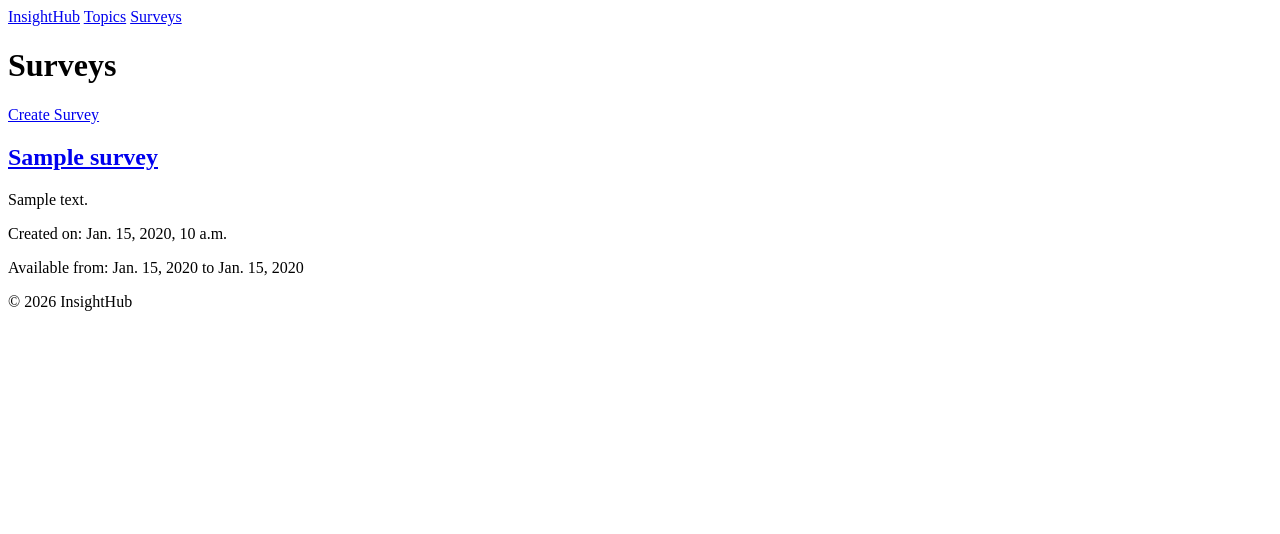
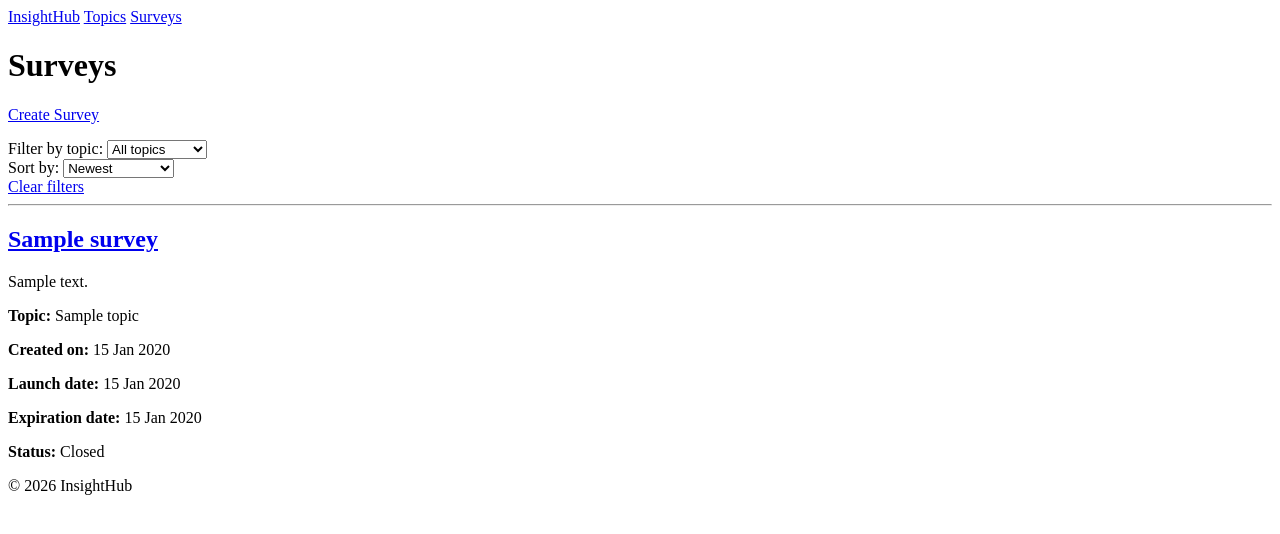
Before and after one commit to Tanvi-Kirkegaard/insighthub, a Django app: page /surveys/ in a window 1280 px wide. Shown: the top 534 px of the page. Run offline with Django 5.2, Linux system fonts and the light colour scheme; tables that the repository leaves empty hold one stand-in row (values such as "Sample post").

Commit message:
Add reusable survey card partial

```diff
--- a/insighthub/insighthub/settings.py
+++ b/insighthub/insighthub/settings.py
@@ -25,7 +25,7 @@ SECRET_KEY = 'django-insecure-^!q^x&-w$jal5&3fk*4k7in(8^wa6#cqupn9liy8$8)pw1qohv
 # SECURITY WARNING: don't run with debug turned on in production!
 DEBUG = True
 
-ALLOWED_HOSTS = []
+ALLOWED_HOSTS = ["127.0.0.1", "localhost"]
 
 
 # Application definition
--- a/insighthub/surveys/forms.py
+++ b/insighthub/surveys/forms.py
@@ -88,6 +88,12 @@ class QuestionForm(forms.ModelForm):
             'order': forms.NumberInput(attrs={'min': 1}),
         }
 
+    def __init__(self, *args, **kwargs):
+        super().__init__(*args, **kwargs)
+
+        if self.instance.pk:
+            self.fields["survey"].disabled = True
+
     def clean_text(self):
         text = self.cleaned_data['text'].strip()
 
--- /dev/null
+++ b/insighthub/surveys/templatetags/survey_tags.py
@@ -0,0 +1,22 @@
+from django import template
+from django.utils import timezone
+
+register = template.Library()
+
+@register.filter
+def short_description(value):
+    if len(value) > 100:
+        return value[:100] + '...'
+    return value
+
+@register.filter
+def survey_status(survey):
+    today = timezone.localdate()
+
+    if today < survey.launch_date:
+        return "Upcoming"
+
+    if today > survey.expiration_date:
+        return "Closed"
+
+    return "Open"
--- a/insighthub/surveys/urls.py
+++ b/insighthub/surveys/urls.py
@@ -10,7 +10,7 @@ urlpatterns = [
     path("<int:pk>/", SurveyDetailView.as_view(), name="survey-detail"),
     path("<int:pk>/edit/", SurveyUpdateView.as_view(), name="survey-update"),
     path("<int:pk>/delete/", SurveyDeleteView.as_view(), name="survey-delete"),
-    path("questions/create/", QuestionCreateView.as_view(), name="question-create"),
+    path("<int:survey_pk>/questions/create/", QuestionCreateView.as_view(), name="question-create"),
     path("questions/<int:pk>/edit/", QuestionUpdateView.as_view(), name="question-update"),
     path("questions/<int:pk>/delete/", QuestionDeleteView.as_view(), name="question-delete"),
     path("choices/create/", ChoiceCreateView.as_view(), name="choice-create"),
--- a/insighthub/surveys/views.py
+++ b/insighthub/surveys/views.py
@@ -1,4 +1,6 @@
 from django.views.generic import ListView, CreateView, DetailView, UpdateView, DeleteView
+
+from catalogue.models import Topic
 from .models import Survey, Question, Choice
 from .forms import SurveyForm, QuestionForm, ChoiceForm
 from django.urls import reverse_lazy
@@ -7,6 +9,32 @@ class SurveyListView(ListView):
     model = Survey
     template_name = 'surveys/survey_list.html'
     context_object_name = 'surveys'
+
+    def get_queryset(self):
+        queryset = super().get_queryset()
+
+        topic = self.request.GET.get('topic')
+        sort = self.request.GET.get('sort')
+
+        if topic:
+            queryset = queryset.filter(topic_id=topic)
+
+        if sort == "launch":
+            queryset = queryset.order_by('launch_date')
+        elif sort == "expiration":
+            queryset = queryset.order_by('expiration_date')
+        elif sort == "newest":
+            queryset = queryset.order_by('-created_at')
+
+        return queryset
+
+    def get_context_data(self, **kwargs):
+        context = super().get_context_data(**kwargs)
+        context["topics"] = Topic.objects.all()
+        context["selected_topic"] = self.request.GET.get('topic', '')
+        context["selected_sort"] = self.request.GET.get('sort', '')
+        return context
+
 
 class SurveyCreateView(CreateView):
     model = Survey
--- a/insighthub/templates/catalogue/topic_detail.html
+++ b/insighthub/templates/catalogue/topic_detail.html
@@ -6,7 +6,7 @@
     <article>
         <h1>{{ topic.title }}</h1>
         <p>{{ topic.description }}</p>
-        <p>Created: {{ topic.created_at }}</p>
+        <p>Created: {{ topic.created_at|date:"d M Y" }}</p>
     </article>
 
     <a href="{% url 'catalogue:topic-update' topic.pk %}">
--- /dev/null
+++ b/insighthub/templates/partials/survey_card.html
@@ -0,0 +1,37 @@
+{% load survey_tags %}
+
+<article>
+    <h2>
+        <a href="{% url 'surveys:survey-detail' survey.pk %}">
+            {{ survey.title }}
+        </a>
+    </h2>
+
+    <p>{{ survey.description|short_description }}</p>
+
+    <p>
+        <strong>Topic:</strong>
+            {{ survey.topic.title }}
+    </p>
+
+    <p>
+        <strong>Created on:</strong>
+            {{ survey.created_at|date:"d M Y" }}
+    </p>
+
+    <p>
+        <strong>Launch date:</strong>
+            {{ survey.launch_date|date:"d M Y" }}
+    </p>
+
+    <p>
+        <strong>Expiration date:</strong>
+            {{ survey.expiration_date|date:"d M Y" }}
+    </p>
+
+    <p>
+        <strong>Status:</strong>
+            {{ survey|survey_status}}
+    </p>
+
+</article>
--- a/insighthub/templates/surveys/survey_list.html
+++ b/insighthub/templates/surveys/survey_list.html
@@ -5,26 +5,72 @@
 {% block content %}
     <h1>Surveys</h1>
 
-    <a href="{% url 'surveys:survey-create' %}">Create Survey</a>
+    <p>
+        <a href="{% url 'surveys:survey-create' %}">Create Survey</a>
+    </p>
+
+    <form method="get">
+        <div>
+            <label for="topic">Filter by topic:</label>
+
+            <select name="topic" id="topic">
+                <option value ="">All topics</option>
+
+                {% for topic in topics %}
+                    <option value="{{ topic.pk }}"
+                        {% if selected_topic == topic.pk|stringformat:"s" %}selected{% endif %}>
+
+                        {{ topic.title }}
+
+                    </option>
+                {% endfor %}
+            </select>
+        </div>
+
+        <div>
+            <label for="sort">Sort by:</label>
+
+            <select name="sort" id="sort">
+
+                <option value ="newest"
+                    {% if selected_sort == "newest" %}selected{% endif %}>
+                    Newest
+                </option>
+
+                <option value ="launch"
+                    {% if selected_sort == "launch" %}selected{% endif %}>
+                    Launch date
+                </option>
+
+                <option value ="expiration"
+                    {% if selected_sort == "expiration" %}selected{% endif %}>
+                    Expiration date
+                </option>
+            </select>
+        </div>
+
+        <a href="{% url 'surveys:survey-list' %}">Clear filters</a>
+    </form>
+
+    <hr>
 
     {% for survey in surveys %}
-        <article>
-            <h2>
-                <a href="{% url 'surveys:survey-detail' survey.pk %}">
-                    {{ survey.title }}
-                </a>
-            </h2>
-
-            <p>{{ survey.description }}</p>
-
-            <p>Created on: {{ survey.created_at }}</p>
-
-            <p>
-                Available from: {{ survey.launch_date }}
-                to {{ survey.expiration_date }}
-            </p>
-        </article>
+        {% include 'partials/survey_card.html' %}
     {% empty %}
         <p>No surveys available yet.</p>
     {% endfor %}
+
+    <script>
+        const topicSelect = document.getElementById("topic");
+        const sortSelect = document.getElementById("sort");
+
+        topicSelect.addEventListener("change", function () {
+            topicSelect.form.submit();
+        });
+
+        sortSelect.addEventListener("change", function () {
+            sortSelect.form.submit();
+        });
+    </script>
+
 {% endblock %}
```
Also changed, not shown: insighthub/templates/404.html (added, +16 -0 lines), insighthub/templates/surveys/survey_detail.html (+4 -4 lines), insighthub/surveys/templatetags/__init__.py (added).
